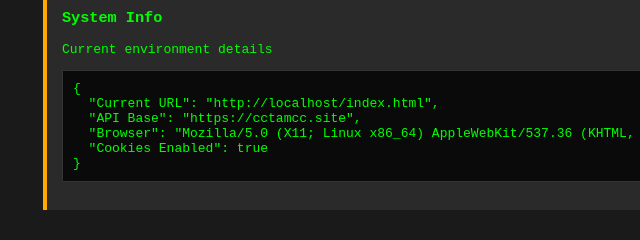
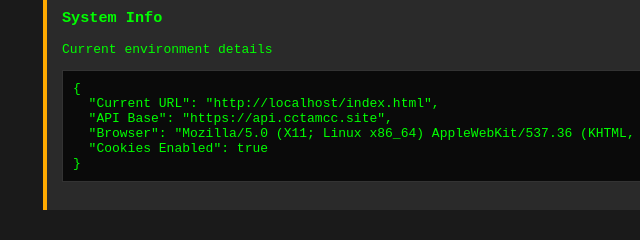
Before and after one commit to kelvinnzyoki/Admin, a plain HTML site: page index.html in a window 1280 px wide. Shown: the part 201-441 px from the top of the page, 147-787 px from the left. Drawn offline with Linux system fonts and the light colour scheme.

Commit message:
Update index.html

```diff
--- a/index.html
+++ b/index.html
@@ -17,7 +17,7 @@
   <div id="results"></div>
 
   <script>
-    const API_BASE = 'https://cctamcc.site'; // Change this to your server URL
+    const API_BASE = 'https://api.cctamcc.site'; // Change this to your server URL
     let results = document.getElementById('results');
 
     function addResult(title, status, message, data = null) {
```
